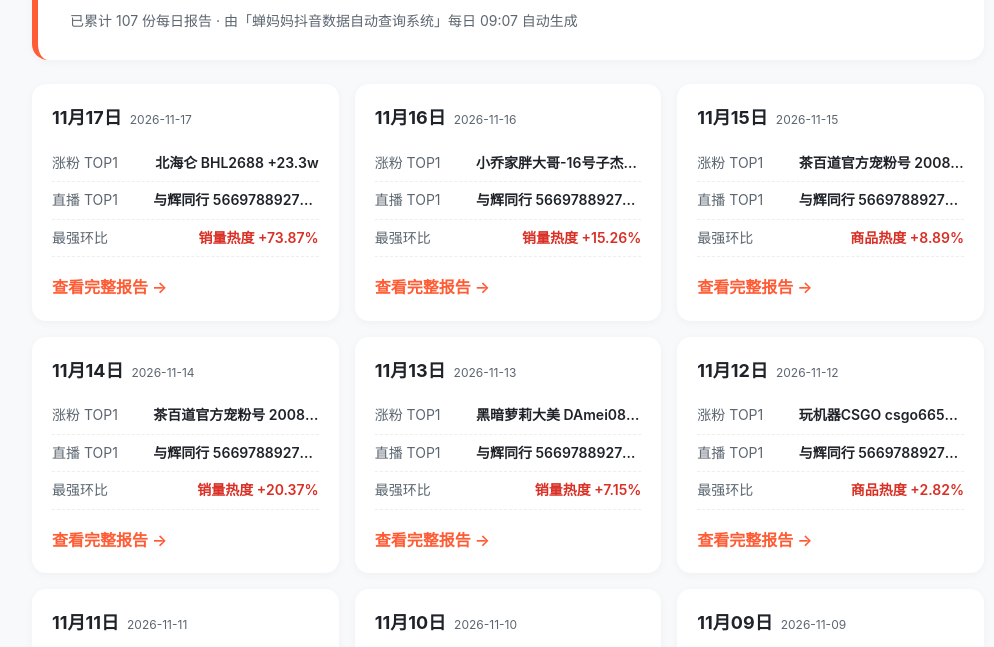
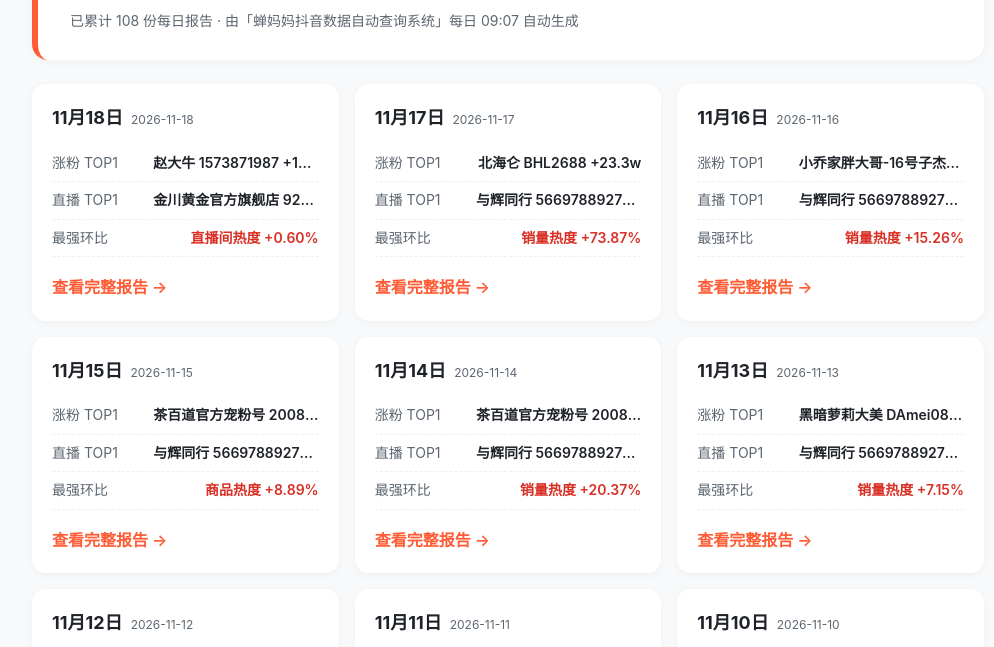
Before and after one commit to 9725-create/chanmama-douyin-daily, a plain HTML site: page index.html in a window 1280 px wide. Shown: the part 106-753 px from the top of the page, without its empty margins (132-1126 px from the left). Drawn offline with Linux system fonts and the light colour scheme.

Commit message:
update 2026-11-19T02:09:17Z

```diff
--- a/index.html
+++ b/index.html
@@ -30,9 +30,19 @@
   <div class="container">
     <header>
       <h1>蝉妈妈抖音日报 · 总览看板</h1>
-      <div class="meta">已累计 107 份每日报告 · 由「蝉妈妈抖音数据自动查询系统」每日 09:07 自动生成</div>
+      <div class="meta">已累计 108 份每日报告 · 由「蝉妈妈抖音数据自动查询系统」每日 09:07 自动生成</div>
     </header>
     <div class="grid">
+
+        <div class="card">
+          <div class="card-date">11月18日 <span class="card-sub">2026-11-18</span></div>
+          <ul class="card-stats">
+            <li><span class="k">涨粉 TOP1</span><span class="v">赵大牛 1573871987 +18.9w</span></li>
+            <li><span class="k">直播 TOP1</span><span class="v">金川黄金官方旗舰店 92086381862 1000w+ 9,165,649</span></li>
+            <li><span class="k">最强环比</span><span class="v up">直播间热度 +0.60%</span></li>
+          </ul>
+          <a class="card-link" href="./%E8%9D%89%E5%A6%88%E5%A6%88_2026-11-18_%E6%8A%96%E9%9F%B3%E5%B9%B3%E5%8F%B0%E6%95%B0%E6%8D%AE%E5%88%86%E6%9E%90%E6%8A%A5%E5%91%8A.html">查看完整报告 →</a>
+        </div>
 
         <div class="card">
           <div class="card-date">11月17日 <span class="card-sub">2026-11-17</span></div>
```
